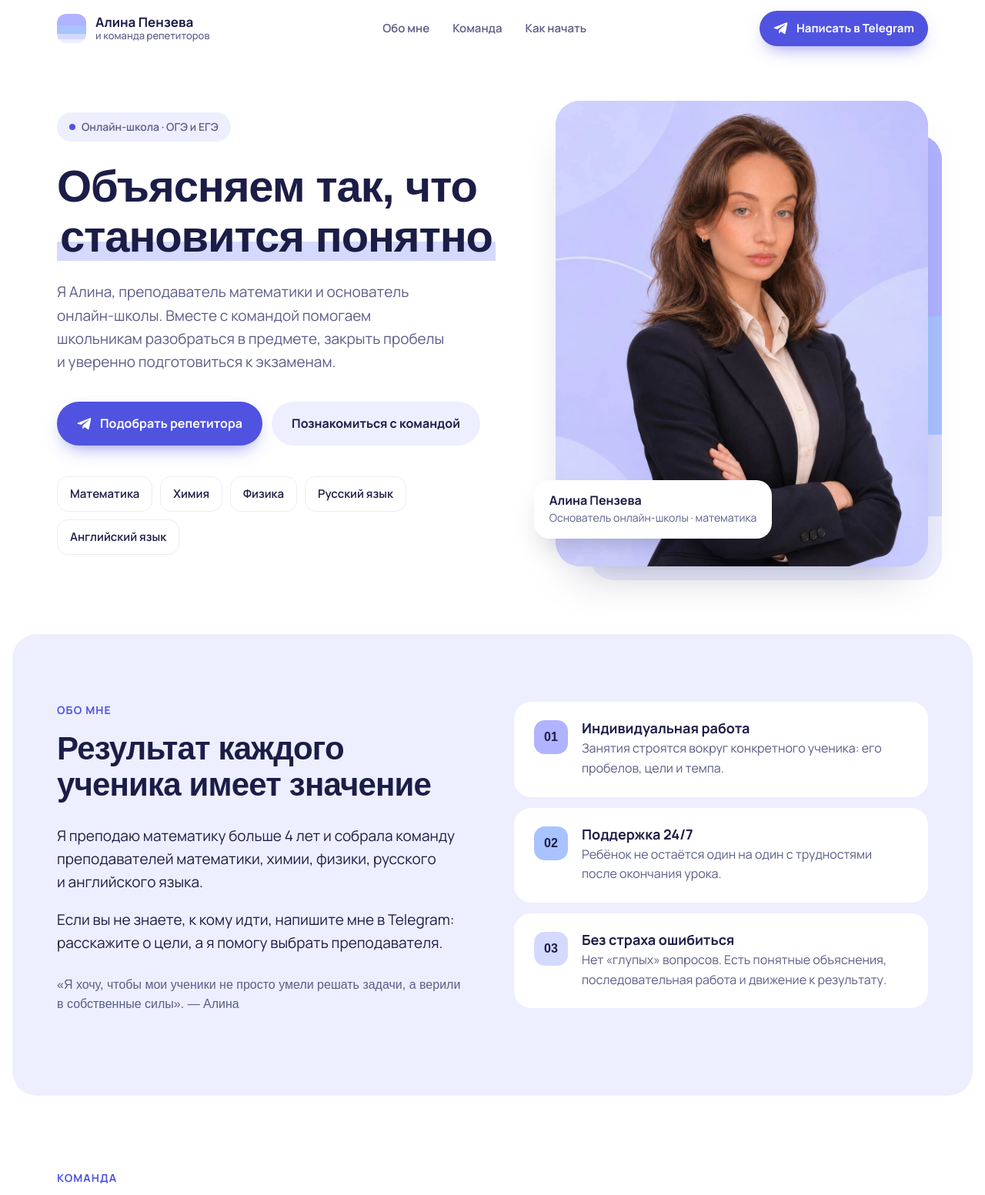
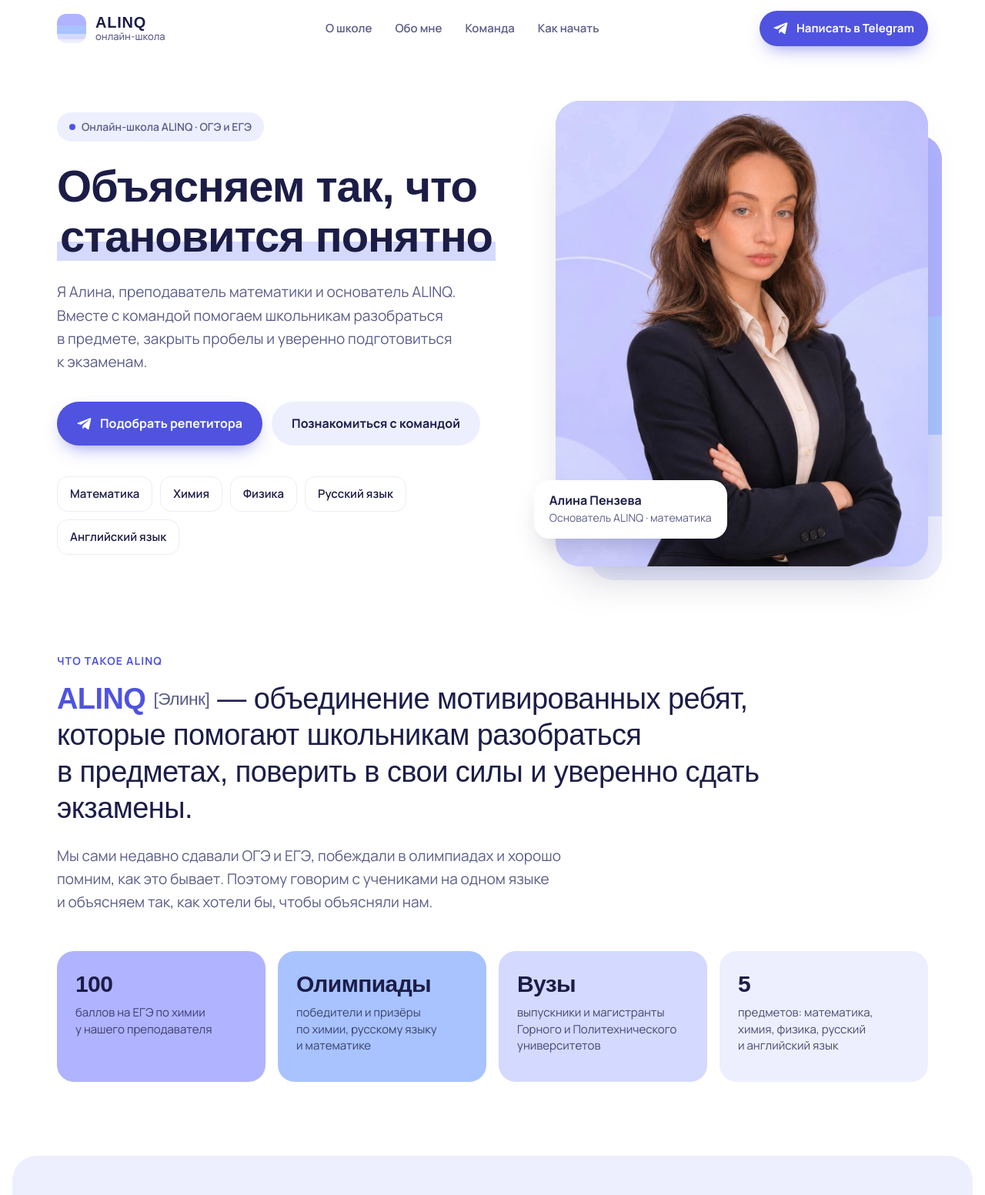
Before and after one commit to mikhmarch/tutors-site, a plain HTML site: page index.html in a window 1280 px wide. Shown: the top 1553 px of the page at 77% size. Drawn offline with Linux system fonts and the light colour scheme; a web font is replaced by a local one.

Commit message:
Переименовать сайт в ALINQ и добавить блок о школе
Co-Authored-By: Claude Opus 5.5 <noreply@anthropic.com>

```diff
--- a/index.html
+++ b/index.html
@@ -3,8 +3,8 @@
 <head>
 <meta charset="utf-8">
 <meta name="viewport" content="width=device-width, initial-scale=1">
-<title>Алина Пензева и команда репетиторов</title>
-<meta name="description" content="Онлайн-школа Алины Пензевой: преподаватели математики, химии, физики, русского и английского языка. Подготовка к ОГЭ и ЕГЭ.">
+<title>ALINQ — онлайн-школа</title>
+<meta name="description" content="ALINQ — объединение мотивированных ребят, которые помогают школьникам: математика, химия, физика, русский и английский язык. Подготовка к ОГЭ и ЕГЭ.">
 <link rel="preconnect" href="https://fonts.googleapis.com">
 <link rel="preconnect" href="https://fonts.gstatic.com" crossorigin>
 <link href="https://fonts.googleapis.com/css2?family=Manrope:wght@400;500;600;700&family=Unbounded:wght@500;600;700&display=swap&subset=cyrillic" rel="stylesheet">
@@ -66,6 +66,21 @@
   .logo-mark i:nth-child(1){background:var(--lav)} .logo-mark i:nth-child(2){background:var(--sky)}
   .logo-mark i:nth-child(3){background:var(--mist)} .logo-mark i:nth-child(4){background:var(--cloud)}
   .logo small{display:block;font-weight:500;color:var(--muted);font-size:13px}
+  .logo-word{display:block;font-family:"Unbounded",sans-serif;font-weight:700;font-size:20px;letter-spacing:.04em;line-height:1.1}
+
+  /* что такое ALINQ */
+  .alinq{padding:24px 0 96px}
+  .alinq-head{max-width:920px;margin-bottom:48px}
+  .manifest{font-family:"Unbounded",sans-serif;font-weight:500;font-size:clamp(24px,3vw,38px);line-height:1.25;letter-spacing:-.015em}
+  .manifest b{font-weight:700;color:var(--accent)}
+  .manifest .say{font-size:.6em;color:var(--muted);font-weight:500;vertical-align:.2em}
+  .manifest-sub{font-size:19px;color:var(--muted);max-width:720px;margin-top:22px}
+  .facts{display:grid;grid-template-columns:repeat(4,minmax(0,1fr));gap:16px}
+  .fact{border-radius:var(--r-md);padding:26px 24px;display:flex;flex-direction:column;gap:10px;min-height:170px}
+  .fact:nth-child(1){background:var(--lav)} .fact:nth-child(2){background:var(--sky)}
+  .fact:nth-child(3){background:var(--mist)} .fact:nth-child(4){background:var(--cloud)}
+  .fact b{font-family:"Unbounded",sans-serif;font-weight:600;font-size:30px;line-height:1.1;letter-spacing:-.02em}
+  .fact span{font-size:15px;color:rgba(28,29,71,.78);line-height:1.45}
   .nav-links{display:flex;gap:30px;font-weight:600;font-size:15px;color:var(--muted)}
   .nav-links a:hover{color:var(--ink)}
 
@@ -254,6 +269,7 @@
   @media (max-width:980px){
     .hero-grid,.about-grid{grid-template-columns:1fr}
     .hero-photo{max-width:440px;margin:8px auto 0;width:100%}
+    .facts{grid-template-columns:repeat(2,minmax(0,1fr))}
     .modal-inner{grid-template-columns:280px 1fr}
     .modal-content{padding:32px 28px 0}
     .team{grid-template-columns:repeat(2,minmax(0,1fr))}
@@ -272,6 +288,14 @@
     .badge{left:12px;bottom:16px;padding:12px 16px}
     section{padding:64px 0}
     .about{margin:0 8px;padding:56px 0}
+    .alinq{padding:8px 0 64px}
+    .alinq-head{margin-bottom:32px}
+    .manifest-sub{font-size:16px}
+    .facts{gap:10px}
+    .fact{padding:18px 16px;min-height:0}
+    .fact b{font-size:18px}
+    .manifest{font-size:21px}
+    .fact span{font-size:13px}
     .about-text p{font-size:17px}
     .team{grid-template-columns:repeat(2,minmax(0,1fr));gap:12px}
     .card h3{font-size:16px}
@@ -322,9 +346,10 @@
   <div class="wrap nav">
     <a href="#top" class="logo" aria-label="На главную">
       <span class="logo-mark" aria-hidden="true"><i></i><i></i><i></i><i></i></span>
-      <span>Алина Пензева<small>и команда репетиторов</small></span>
+      <span><span class="logo-word">ALINQ</span><small>онлайн-школа</small></span>
     </a>
     <nav class="nav-links" aria-label="Разделы">
+      <a href="#alinq">О школе</a>
       <a href="#about">Обо мне</a>
       <a href="#team">Команда</a>
       <a href="#how">Как начать</a>
@@ -340,9 +365,9 @@
   <section class="hero">
     <div class="wrap hero-grid">
       <div class="reveal">
-        <div class="eyebrow"><b></b>Онлайн-школа · ОГЭ и ЕГЭ</div>
+        <div class="eyebrow"><b></b>Онлайн-школа ALINQ · ОГЭ и ЕГЭ</div>
         <h1>Объясняем так, что <em>становится понятно</em></h1>
-        <p class="lead">Я&nbsp;Алина, преподаватель математики и&nbsp;основатель онлайн-школы. Вместе с&nbsp;командой помогаем школьникам разобраться в&nbsp;предмете, закрыть пробелы и&nbsp;уверенно подготовиться к&nbsp;экзаменам.</p>
+        <p class="lead">Я&nbsp;Алина, преподаватель математики и&nbsp;основатель ALINQ. Вместе с&nbsp;командой помогаем школьникам разобраться в&nbsp;предмете, закрыть пробелы и&nbsp;уверенно подготовиться к&nbsp;экзаменам.</p>
         <div class="hero-cta">
           <a class="btn btn-primary" data-bot="hero" href="#"><svg><use href="#tg"/></svg>Подобрать репетитора</a>
           <a class="btn btn-ghost" href="#team">Познакомиться с командой</a>
@@ -361,7 +386,24 @@
         <div class="frame">
           <img src="img/alina-penzeva.webp" alt="Алина Пензева, репетитор по математике" width="1024" height="1280" fetchpriority="high">
         </div>
-        <div class="badge"><b>Алина Пензева</b><span>Основатель онлайн-школы · математика</span></div>
+        <div class="badge"><b>Алина Пензева</b><span>Основатель ALINQ · математика</span></div>
+      </div>
+    </div>
+  </section>
+
+  <!-- ======= ЧТО ТАКОЕ ALINQ ======= -->
+  <section class="alinq" id="alinq">
+    <div class="wrap">
+      <div class="alinq-head reveal">
+        <div class="kicker">Что такое ALINQ</div>
+        <p class="manifest"><b>ALINQ</b> <span class="say">[Элинк]</span> — объединение мотивированных ребят, которые помогают школьникам разобраться в&nbsp;предметах, поверить в&nbsp;свои силы и&nbsp;уверенно сдать экзамены.</p>
+        <p class="manifest-sub">Мы&nbsp;сами недавно сдавали ОГЭ и&nbsp;ЕГЭ, побеждали в&nbsp;олимпиадах и&nbsp;хорошо помним, как это бывает. Поэтому говорим с&nbsp;учениками на&nbsp;одном языке и&nbsp;объясняем так, как хотели бы, чтобы объясняли нам.</p>
+      </div>
+      <div class="facts">
+        <div class="fact reveal"><b>100</b><span>баллов на&nbsp;ЕГЭ по&nbsp;химии у&nbsp;нашего преподавателя</span></div>
+        <div class="fact reveal"><b>Олимпиады</b><span>победители и&nbsp;призёры по&nbsp;химии, русскому языку и&nbsp;математике</span></div>
+        <div class="fact reveal"><b>Вузы</b><span>выпускники и&nbsp;магистранты Горного и&nbsp;Политехнического университетов</span></div>
+        <div class="fact reveal"><b>5</b><span>предметов: математика, химия, физика, русский и&nbsp;английский язык</span></div>
       </div>
     </div>
   </section>
@@ -682,7 +724,7 @@
 
 <footer>
   <div class="wrap">
-    <span>© <span id="year">2026</span> Алина Пензева и команда</span>
+    <span>© <span id="year">2026</span> ALINQ · онлайн-школа Алины Пензевой</span>
     <a data-bot="footer" href="#">Telegram</a>
   </div>
 </footer>
```
Also changed, not shown: 3 other files.
